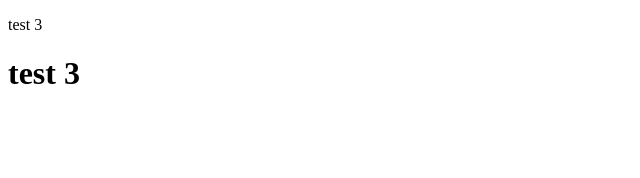
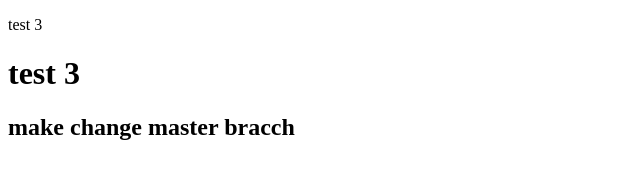
Before and after one commit to ay29dev/branch_test, a plain HTML site: page trest3.htm in a window 1280 px wide. Shown: the whole page, without its empty margins (0-640 px from the left). Drawn offline with Linux system fonts and the light colour scheme.

Commit message:
Make other changes master brach

```diff
--- a/trest3.htm
+++ b/trest3.htm
@@ -8,5 +8,6 @@
 <body>
     <p>test 3</p>
     <h1>test 3</h1>
+    <h2>make change master bracch</h2>
 </body>
 </html>
```
